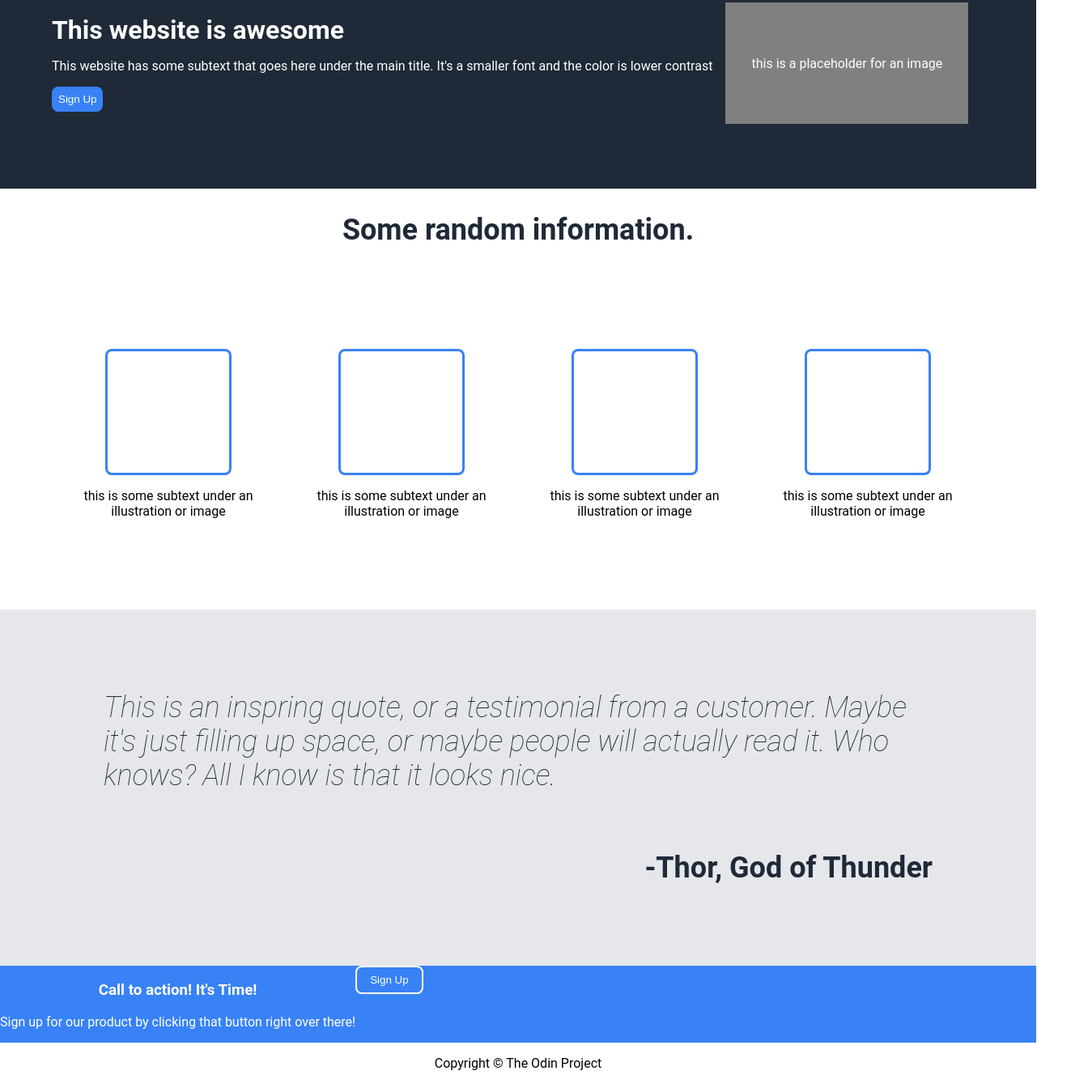
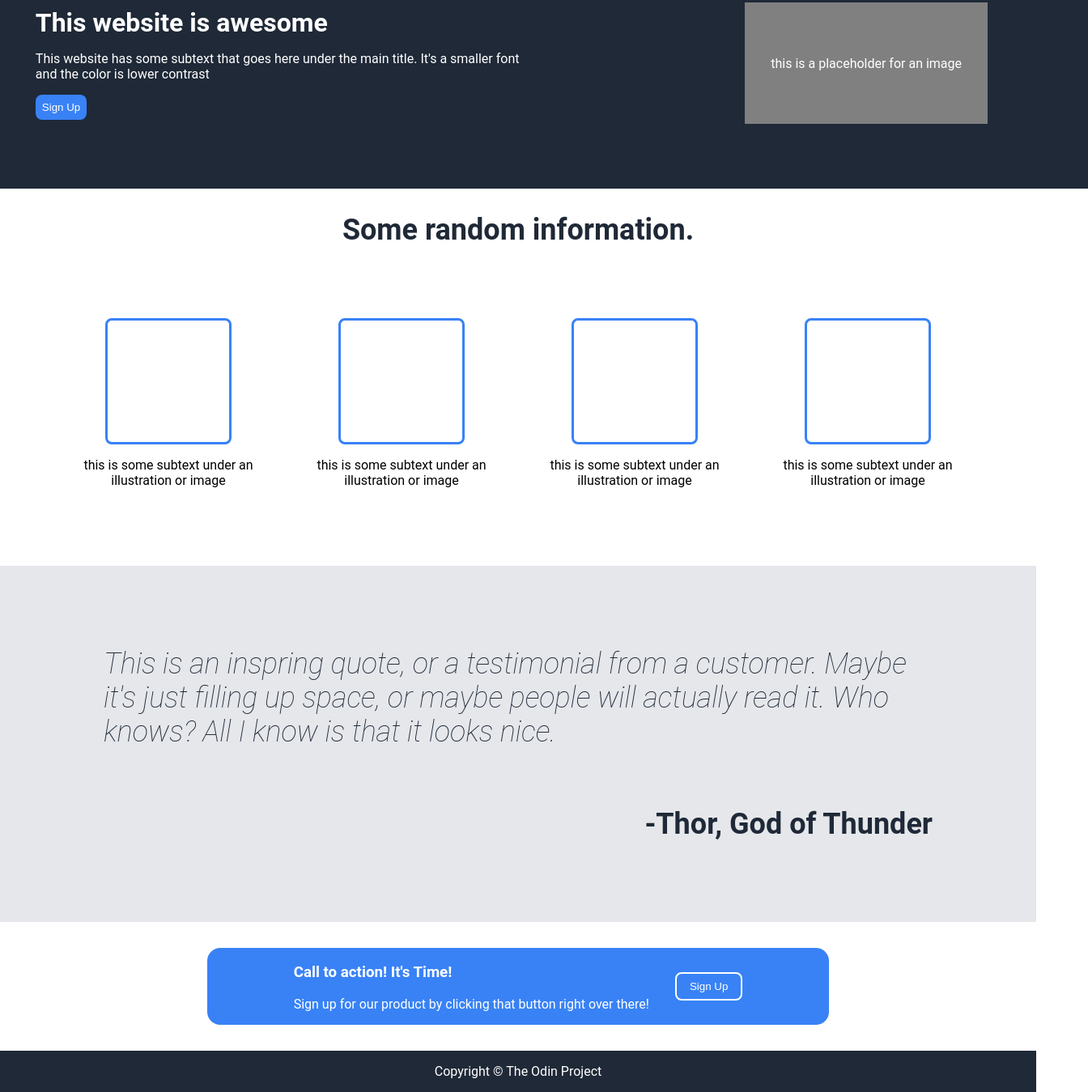
Before and after one commit to Thomas-Randell/odin-landing-page, a plain HTML site: page index.html in a window 1280 px wide. Shown: the part 136-1485 px from the top of the page at 81% size, 1344 px wide, since content can reach past the window. Drawn offline with Linux system fonts and the light colour scheme.

Commit message:
Apply styling
Required styling applied to all but the navigation bar.
Full width not met.

```diff
--- a/index.html
+++ b/index.html
@@ -8,6 +8,7 @@
 </head>
 
 <body>
+    <div class="body">
     <nav>
         <div class="navigation">
             <h3>Header Logo</h3>
@@ -16,13 +17,16 @@
             <a href="#">header link three</a>
         </div>
     </nav>
-    <div class="body">
+
         <div class="header">
             <div>
-                <h1>This website is awesome</h1>
-                <p>This website has some subtext that goes here under the main title. It's a smaller font and the color
-                    is
-                    lower contrast</p>
+                <div class="header-text">
+                    <h1>This website is awesome</h1>
+                    <p>This website has some subtext that goes here under the main title. It's a smaller font and the
+                        color
+                        is
+                        lower contrast</p>
+                </div>
                 <button type="button">Sign Up</button>
             </div>
             <div class="large-image">
--- a/style.css
+++ b/style.css
@@ -5,6 +5,14 @@ body {
     text-align: center;
 }
 
+.body {
+    display: flex;
+    flex-direction: column;
+    justify-content: center;
+    align-items: center;
+    margin: 0;
+    padding: 0;
+}
 
 h1 {
     margin: 0;
@@ -13,7 +21,7 @@ h1 {
 nav {
     background-color: #1f2937;
     color: white;
-    padding: 0 16px;
+    padding: 0 64px;
 }
 
 a {
@@ -35,9 +43,17 @@ a {
     background-color: #1f2937;
     color: white;
     display: flex;
+    justify-content: space-evenly;
     padding: 64px;
     text-align: left;
     align-items: center;
+    width: 100%;
+}
+
+.header-text {
+    display: flex;
+    flex-flow: column wrap;
+    width: 75%;
 }
 
 .large-image {
@@ -48,6 +64,7 @@ a {
     display: flex;
     justify-content: center;
     align-items: center;
+    align-self: flex-start;
 }
 
 button {
@@ -77,6 +94,7 @@ button {
     font-size: 36px;
     font-weight: bolder;
     color: #1f2937;
+    margin-bottom: 8px;
 }
 
 .card-container {
@@ -88,7 +106,7 @@ button {
     display: flex;
     flex-direction: column;
     align-items: center;
-    margin: 32px;
+    margin: 16px 32px;
 }
 
 .quote-section {
@@ -110,11 +128,16 @@ button {
 }
 
 .CTA-section {
-    text-align: center;
+    text-align: left;
     background-color: #3882F6;
     color: white;
+    border-radius: 16px;
+    width: 60%;
     display: flex;
-    flex: 1;
+    justify-content: center;
+    align-items: center;
+    gap: 32px;
+    margin: 32px;
 }
 
 .CTA-button {
@@ -122,3 +145,11 @@ button {
     border-color: white;
     padding: 8px 16px;
 }
+
+footer {
+    background: #1f2937;
+    color: white;
+    display: flex;
+    justify-content: center;
+    align-items: center;
+}
```
